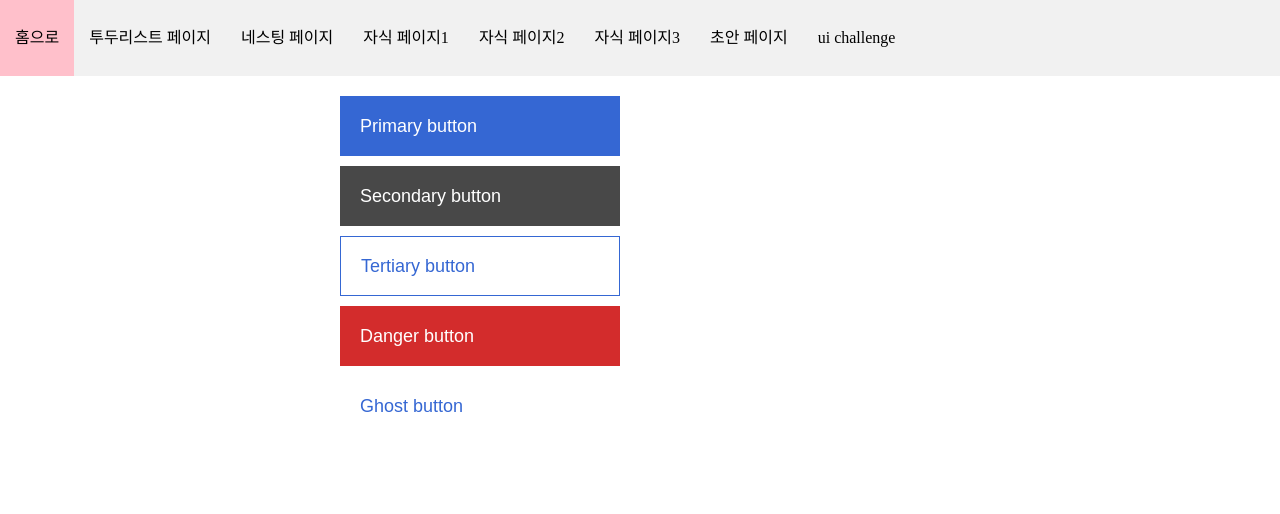
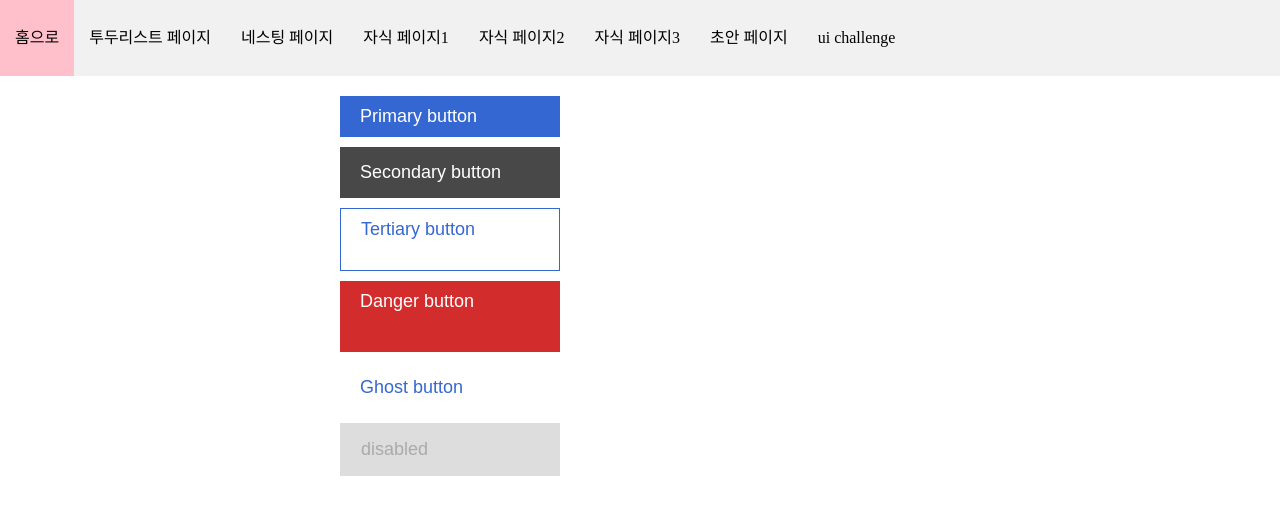
Before and after one commit to seongEun95/react-lesson, a React (Create React App) app: page /ui in a window 1280 px wide. Shown: the top 514 px of the page. Built offline with nearby package versions, Linux system fonts and the light colour scheme.

Commit message:
button challenge

```diff
--- a/package.json
+++ b/package.json
@@ -11,6 +11,7 @@
     "@types/node": "^16.7.13",
     "@types/react": "^18.0.0",
     "@types/react-dom": "^18.0.0",
+    "axios": "^1.5.0",
     "react": "^18.2.0",
     "react-dom": "^18.2.0",
     "react-icons": "^4.10.1",
--- a/src/components/uiChallComp/buttonChallenge.tsx
+++ b/src/components/uiChallComp/buttonChallenge.tsx
@@ -4,62 +4,126 @@ import { jsx, css } from '@emotion/react'; // 이모션 사용
 
 interface ButtonChallengeProps {
   children: React.ReactNode;
-  width?: string;
-  height?: string;
-  backgroundColor: string;
-  color?: string;
-  border?: string;
-  fontSize?: string;
+  kind?: 'primary' | 'secondary' | 'teriary' | 'danger' | 'ghost';
+  size?: 'small' | 'medium' | 'large' | 'xlarge';
+  disabled?: boolean;
   onClick?: React.MouseEventHandler;
 }
 
 export default function ButtonChallenge({
   children,
-  width = '280px',
-  height = '60px',
-  color = '#fff',
-  backgroundColor,
-  border = 'none',
-  fontSize = '18px',
+  kind = 'primary',
+  size = 'medium',
+  disabled = false,
   onClick,
 }: ButtonChallengeProps) {
+  let btnKind;
+
+  switch (kind) {
+    case 'primary':
+      btnKind = primary;
+      break;
+    case 'secondary':
+      btnKind = secondary;
+      break;
+    case 'teriary':
+      btnKind = teriary;
+      break;
+    case 'danger':
+      btnKind = danger;
+      break;
+    case 'ghost':
+      btnKind = ghost;
+      break;
+  }
+
+  let btnSize;
+
+  switch (size) {
+    case 'small':
+      btnSize = small;
+      break;
+    case 'medium':
+      btnSize = medium;
+      break;
+    case 'large':
+      btnSize = large;
+      break;
+    case 'xlarge':
+      btnSize = xlarge;
+      break;
+  }
+
   return (
     <button
       onClick={onClick}
-      css={ButtonChallCss(
-        width,
-        height,
-        color,
-        backgroundColor,
-        border,
-        fontSize,
-      )}
+      disabled={disabled}
+      css={[commonCss, btnKind, btnSize]}
     >
       {children}
     </button>
   );
 }
 
-const ButtonChallCss = (
-  width: string,
-  height: string,
-  color: string,
-  backgroundColor: string,
-  border: string,
-  fontSize: string,
-) => css`
+var primary = css`
+  color: #fff;
+  background-color: #3567d3;
+`;
+
+var secondary = css`
+  background-color: #484848;
+  color: #fff;
+`;
+
+var teriary = css`
+  background-color: #fff;
+  color: #3567d3;
+  border: 1px solid #3567d3;
+`;
+
+var danger = css`
+  background-color: #d32c2c;
+  color: #fff;
+`;
+
+var ghost = css`
+  background-color: #fff;
+  color: #3567d3;
+`;
+
+var small = css`
+  padding: 10px 0;
+`;
+
+var medium = css`
+  padding: 15px 0;
+`;
+
+var large = css`
+  padding: 10px 0 30px;
+`;
+
+var xlarge = css`
+  padding: 10px 0 40px;
+`;
+
+const commonCss = () => css`
   display: flex;
   align-items: center;
-  padding-left: 20px;
-  width: ${width};
-  height: ${height};
-  color: ${color};
-  background-color: ${backgroundColor};
-  border: ${border};
-  font-size: ${fontSize};
+  padding-left: 20px !important;
   box-sizing: border-box;
+  width: 220px;
+  font-size: 18px;
+  border: none;
   cursor: pointer;
   &:hover {
     opacity: 0.5;
   }
+
+  &:disabled {
+    background-color: #ddd;
+    color: #aaa;
+    border: 1px solid #ddd;
+    cursor: not-allowed;
+  }
 `;
--- a/src/page/TodoListPage.tsx
+++ b/src/page/TodoListPage.tsx
@@ -8,6 +8,7 @@ import { useState, useEffect } from 'react';
 import { TodoList } from '../types/Todo.type';
 import Todo from '../components/todo';
 import Button from '../components/button';
+import axios from 'axios';
 
 export default function TodoListPage() {
   const [userInput, setUserInput] = useState(''); // 유저의 입력 상태
@@ -18,11 +19,68 @@ export default function TodoListPage() {
   };
 
   // 투두리스트의 목록 배열
-  const [list, setList] = useState<TodoList>([
-    { id: '1', text: 'react 복습', done: false },
-    { id: '2', text: 'react 복습', done: false },
-    { id: '3', text: 'react 복습', done: false },
-  ]);
+  const [list, setList] = useState<TodoList>([]);
+
+  interface TodoFromServer {
+    userId: number;
+    id: number;
+    title: string;
+    completed: boolean;
+  }
+
+  // const getData = () => {
+  //   fetch('https://jsonplaceholder.typicode.com/todos?_limit=5')
+  //     .then(res => res.json())
+  //     .then(data => {
+  //       const newData = data.map(({ id, title, completed }: TodoFromServer) => {
+  //         return {
+  //           id: String(id), // 받아온 데이터의 아이디는 숫자이므로 문자로 형변환
+  //           text: title,
+  //           done: completed,
+  //         };
+  //       });
+  //       setList(newData);
+
+  //       throw new Error('error 발생');
+  //     })
+  //     .catch(err => {
+  //       console.dir(err);
+  //     });
+  // };
+
+  const getData = () => {
+    axios
+      .get<TodoFromServer[]>(
+        'https://jsonplaceholder.typicode.com/todos?_limit=5',
+      )
+      .then(res => {
+        const newData = res.data.map(({ id, title, completed }) => {
+          return {
+            id: String(id),
+            text: title,
+            done: completed,
+          };
+        });
+
+        setList(newData);
+
+        throw new Error('에러발생');
+      })
+      .catch(err => {
+        console.dir(err.code);
+
+        if (err.code === 'ERR_NETWORK') {
+          setTimeout(() => {
+            getData();
+          }, 3000);
+        }
+      });
+  };
+
+  // useEffect , 두 번째 파라미터 빈배열 시 컴포넌트가 처음 렌더링 될 때 실행
+  useEffect(() => {
+    getData();
+  }, []);
 
   // 투두 추가 함수
   const addTodo = () => {
@@ -32,8 +90,8 @@ export default function TodoListPage() {
     setList(prev => [
       ...prev,
       {
-        id: list.length === 0 ? '1' : String(+prev[prev.length - 1].id + 1),
-        // id: String(list.length === 0 ? 1 : +prev[prev.length - 1].id + 1),
+        // id: list.length === 0 ? '1' : String(+prev[prev.length - 1].id + 1),
+        id: String(list.length === 0 ? 1 : +prev[prev.length - 1].id + 1),
         text: userInput,
         done: false,
       },
--- a/src/page/uiChallenge/ButtonPage.tsx
+++ b/src/page/uiChallenge/ButtonPage.tsx
@@ -12,37 +12,33 @@ export default function ButtonPage() {
   return (
     <div css={buttonWrapCss}>
       {/* primary button */}
-      <ButtonChallenge backgroundColor="#3567d3" onClick={handleConsole}>
+      <ButtonChallenge kind="primary" size="small" onClick={handleConsole}>
         Primary button
       </ButtonChallenge>
 
       {/* Secondary button */}
-      <ButtonChallenge backgroundColor="#484848" onClick={handleConsole}>
+      <ButtonChallenge kind="secondary" size="medium" onClick={handleConsole}>
         Secondary button
       </ButtonChallenge>
 
       {/* Tertiary button */}
-      <ButtonChallenge
-        backgroundColor="#ffffff"
-        color="#3567d3"
-        border="1px solid #3567d3"
-        onClick={handleConsole}
-      >
+      <ButtonChallenge kind="teriary" size="large" onClick={handleConsole}>
         Tertiary button
       </ButtonChallenge>
 
       {/* Danger button */}
-      <ButtonChallenge backgroundColor="#d32c2c" onClick={handleConsole}>
+      <ButtonChallenge kind="danger" size="xlarge" onClick={handleConsole}>
         Danger button
       </ButtonChallenge>
 
       {/* Ghost button */}
-      <ButtonChallenge
-        backgroundColor="#ffffff"
-        color="#3567d3"
-        onClick={handleConsole}
-      >
+      <ButtonChallenge kind="ghost" size="medium" onClick={handleConsole}>
         Ghost button
+      </ButtonChallenge>
+
+      {/* disabled button */}
+      <ButtonChallenge disabled={true} onClick={handleConsole}>
+        disabled
       </ButtonChallenge>
     </div>
   );
```
Also changed, not shown: 1 other file (tests, documents, lock files or other folders).
